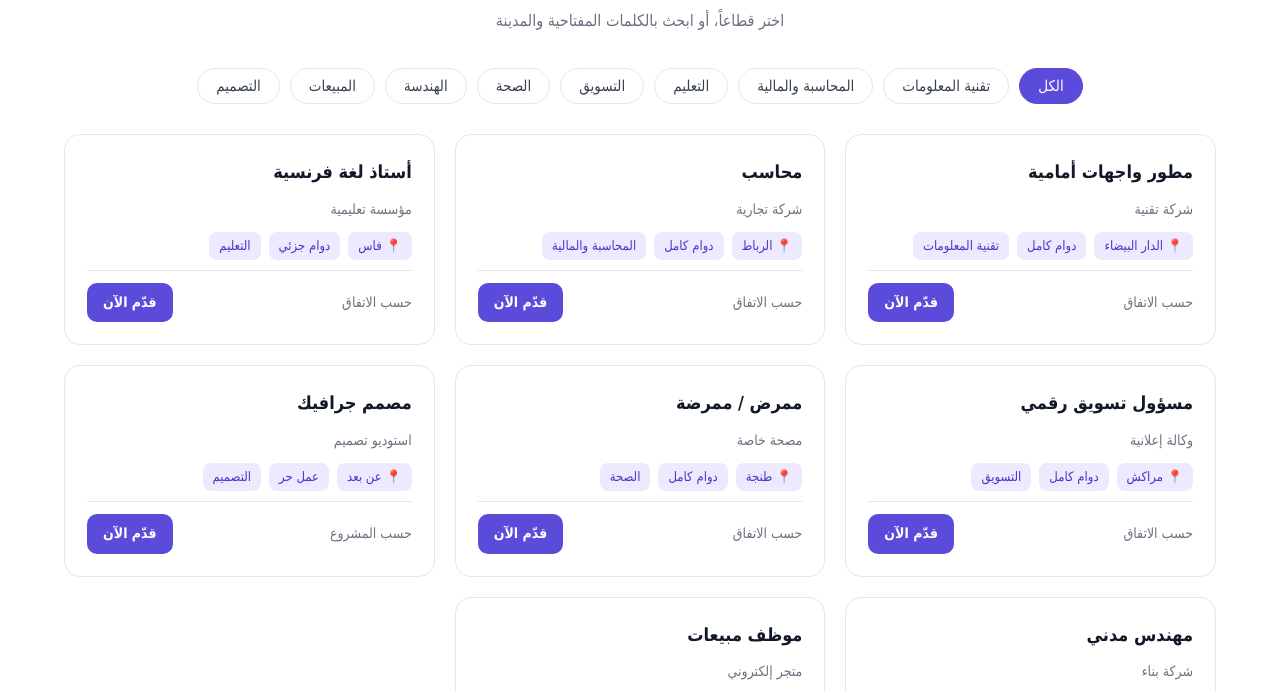
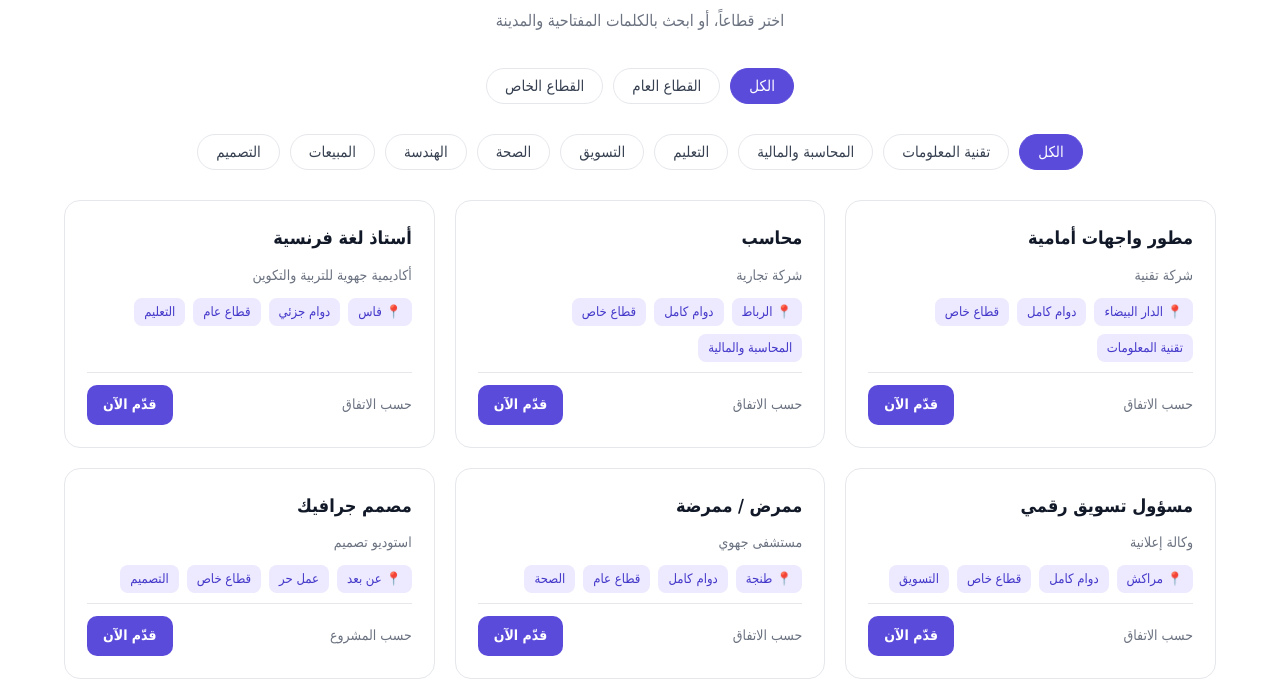
Before and after one commit to Salariemaroc/Salarie, a plain HTML site: page jobs.html in a window 1280 px wide. Shown: the part 716-1407 px from the top of the page. Drawn offline with Linux system fonts and the light colour scheme.

Commit message:
Add files via upload

```diff
--- a/jobs.html
+++ b/jobs.html
@@ -172,6 +172,7 @@ footer a:hover{color:#fff}
   <div class="container">
     <h2 class="title">أحدث الوظائف</h2>
     <p class="lead">اختر قطاعاً، أو ابحث بالكلمات المفتاحية والمدينة</p>
+    <div class="chips" id="sectorChips"></div>
     <div class="chips" id="chips"></div>
     <div class="jobs" id="jobList"></div>
   </div>
@@ -316,20 +317,37 @@ footer a:hover{color:#fff}
 <script>
   /* Sample jobs: replace with real data later (Supabase). */
   const jobs = [
-    { title: "مطور واجهات أمامية", company: "شركة تقنية", city: "الدار البيضاء", type: "دوام كامل", category: "تقنية المعلومات", salary: "حسب الاتفاق" },
-    { title: "محاسب", company: "شركة تجارية", city: "الرباط", type: "دوام كامل", category: "المحاسبة والمالية", salary: "حسب الاتفاق" },
-    { title: "أستاذ لغة فرنسية", company: "مؤسسة تعليمية", city: "فاس", type: "دوام جزئي", category: "التعليم", salary: "حسب الاتفاق" },
-    { title: "مسؤول تسويق رقمي", company: "وكالة إعلانية", city: "مراكش", type: "دوام كامل", category: "التسويق", salary: "حسب الاتفاق" },
-    { title: "ممرض / ممرضة", company: "مصحة خاصة", city: "طنجة", type: "دوام كامل", category: "الصحة", salary: "حسب الاتفاق" },
-    { title: "مصمم جرافيك", company: "استوديو تصميم", city: "عن بعد", type: "عمل حر", category: "التصميم", salary: "حسب المشروع" },
-    { title: "مهندس مدني", company: "شركة بناء", city: "أكادير", type: "دوام كامل", category: "الهندسة", salary: "حسب الاتفاق" },
-    { title: "موظف مبيعات", company: "متجر إلكتروني", city: "الدار البيضاء", type: "دوام كامل", category: "المبيعات", salary: "حسب الاتفاق" }
+    { title: "مطور واجهات أمامية", sector: "private", company: "شركة تقنية", city: "الدار البيضاء", type: "دوام كامل", category: "تقنية المعلومات", salary: "حسب الاتفاق" },
+    { title: "محاسب", sector: "private", company: "شركة تجارية", city: "الرباط", type: "دوام كامل", category: "المحاسبة والمالية", salary: "حسب الاتفاق" },
+    { title: "أستاذ لغة فرنسية", sector: "public", company: "أكاديمية جهوية للتربية والتكوين", city: "فاس", type: "دوام جزئي", category: "التعليم", salary: "حسب الاتفاق" },
+    { title: "مسؤول تسويق رقمي", sector: "private", company: "وكالة إعلانية", city: "مراكش", type: "دوام كامل", category: "التسويق", salary: "حسب الاتفاق" },
+    { title: "ممرض / ممرضة", sector: "public", company: "مستشفى جهوي", city: "طنجة", type: "دوام كامل", category: "الصحة", salary: "حسب الاتفاق" },
+    { title: "مصمم جرافيك", sector: "private", company: "استوديو تصميم", city: "عن بعد", type: "عمل حر", category: "التصميم", salary: "حسب المشروع" },
+    { title: "مهندس مدني", sector: "public", company: "المديرية الجهوية للتجهيز", city: "أكادير", type: "دوام كامل", category: "الهندسة", salary: "حسب الاتفاق" },
+    { title: "موظف مبيعات", sector: "private", company: "متجر إلكتروني", city: "الدار البيضاء", type: "دوام كامل", category: "المبيعات", salary: "حسب الاتفاق" }
   ];
+
+  const sectors = [["all", "الكل"], ["public", "القطاع العام"], ["private", "القطاع الخاص"]];
+  let activeSector = new URLSearchParams(location.search).get("sector") || "all";
 
   const categories = ["الكل", "تقنية المعلومات", "المحاسبة والمالية", "التعليم", "التسويق", "الصحة", "الهندسة", "المبيعات", "التصميم"];
   let activeCategory = "الكل";
 
   const $ = (id) => document.getElementById(id);
+
+  function renderSectors() {
+    $("sectorChips").innerHTML = sectors.map(([k, label]) =>
+      `<button class="chip ${k === activeSector ? "active" : ""}" data-sector="${k}">${label}</button>`
+    ).join("");
+  }
+
+  $("sectorChips").addEventListener("click", (e) => {
+    const btn = e.target.closest(".chip");
+    if (!btn) return;
+    activeSector = btn.dataset.sector;
+    renderSectors();
+    renderJobs();
+  });
 
   function renderChips() {
     $("chips").innerHTML = categories.map(c =>
@@ -344,6 +362,7 @@ footer a:hover{color:#fff}
       <div class="tags">
         <span class="tag">📍 ${j.city}</span>
         <span class="tag">${j.type}</span>
+        <span class="tag">${j.sector === "public" ? "قطاع عام" : "قطاع خاص"}</span>
         <span class="tag">${j.category}</span>
       </div>
       <div class="meta">
@@ -357,6 +376,7 @@ footer a:hover{color:#fff}
     const q = $("q").value.trim().toLowerCase();
     const city = $("city").value;
     const list = jobs.filter(j =>
+      (activeSector === "all" || j.sector === activeSector) &&
       (activeCategory === "الكل" || j.category === activeCategory) &&
       (!city || j.city === city) &&
       (!q || (j.title + " " + j.company + " " + j.category).toLowerCase().includes(q))
@@ -411,6 +431,7 @@ footer a:hover{color:#fff}
   });
 
   $("jobCount").textContent = jobs.length;
+  renderSectors();
   renderChips();
   renderJobs();
   updateCV();
```
Also changed, not shown: index.html (+19 -5 lines).
